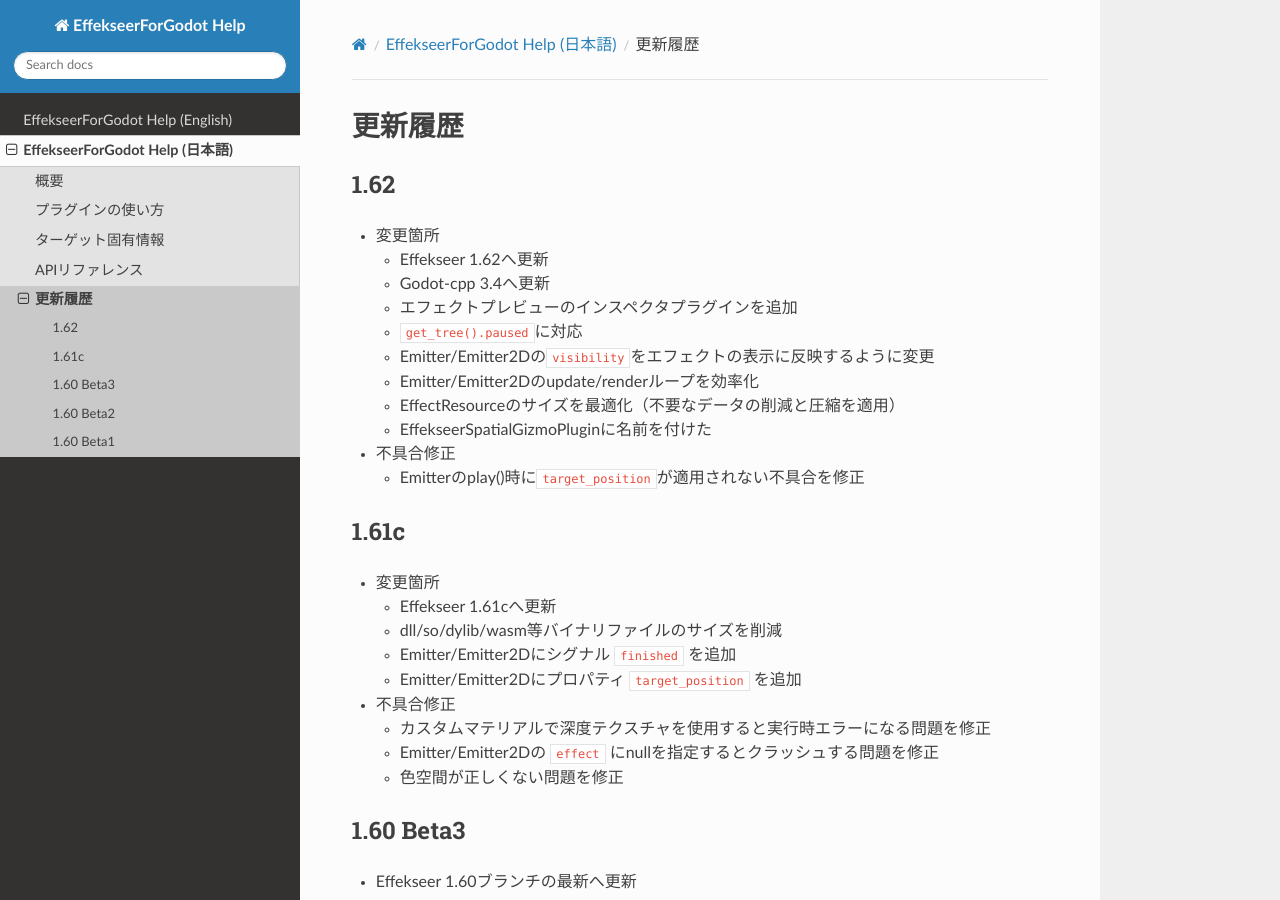
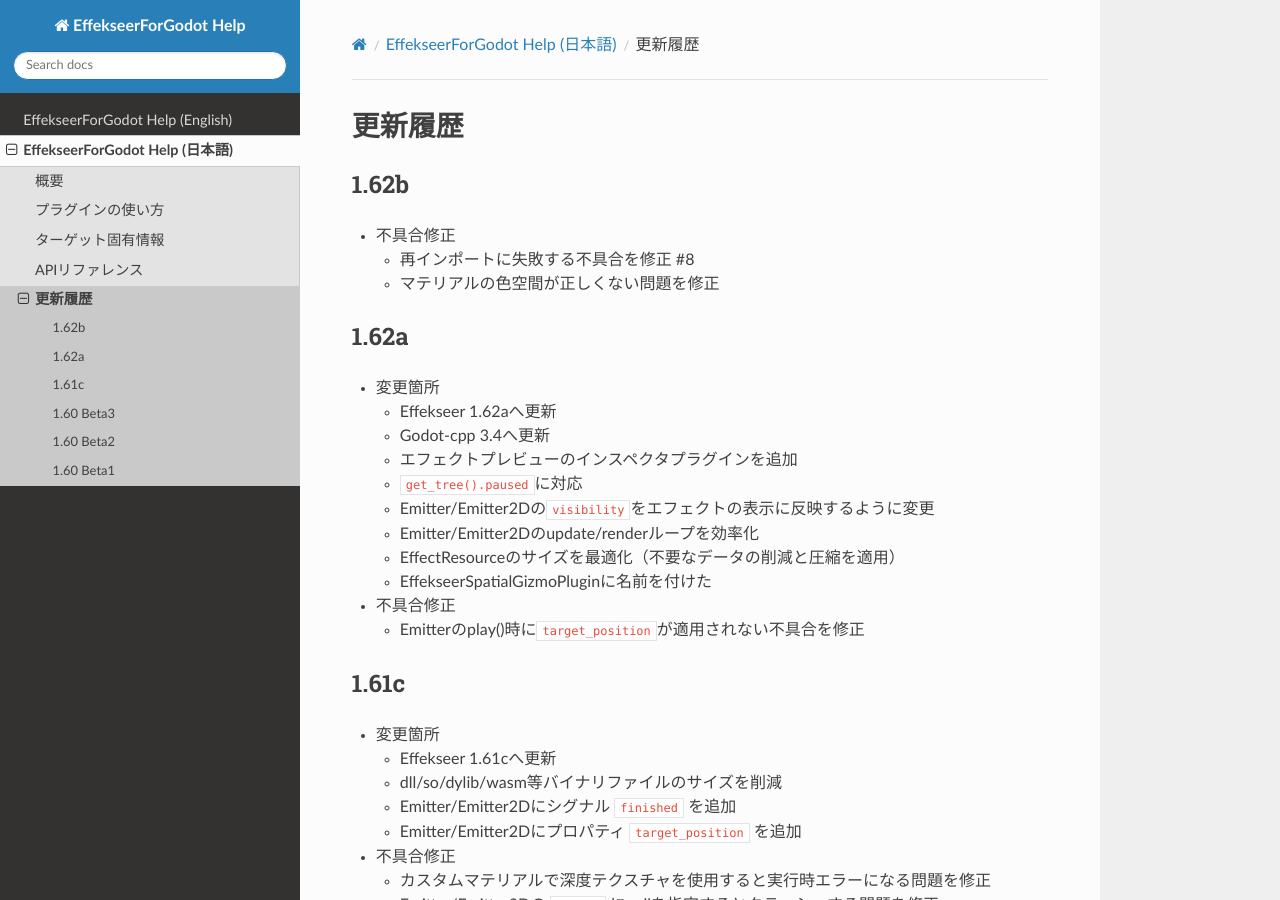
Before and after one commit to effekseer/EffekseerForGodot3, a Sphinx documentation site: the page built from Docs/source/ja/history.md, in a window 1280 px wide and 900 px high. Built offline with Sphinx 7.4.7 and the Read the Docs theme 2.0.0, drawn with Linux system fonts in a browser that asks for light colours.

Commit message:
update history

```diff
--- a/Docs/source/ja/history.md
+++ b/Docs/source/ja/history.md
@@ -1,8 +1,13 @@
 # 更新履歴
 
-## 1.62
+## 1.62b
+- 不具合修正
+  - 再インポートに失敗する不具合を修正 #8
+  - マテリアルの色空間が正しくない問題を修正
+
+## 1.62a
 - 変更箇所
-  - Effekseer 1.62へ更新
+  - Effekseer 1.62aへ更新
   - Godot-cpp 3.4へ更新
   - エフェクトプレビューのインスペクタプラグインを追加
   - `get_tree().paused`に対応
```
Also changed, not shown: Docs/source/en/history.md (+7 -2 lines).
